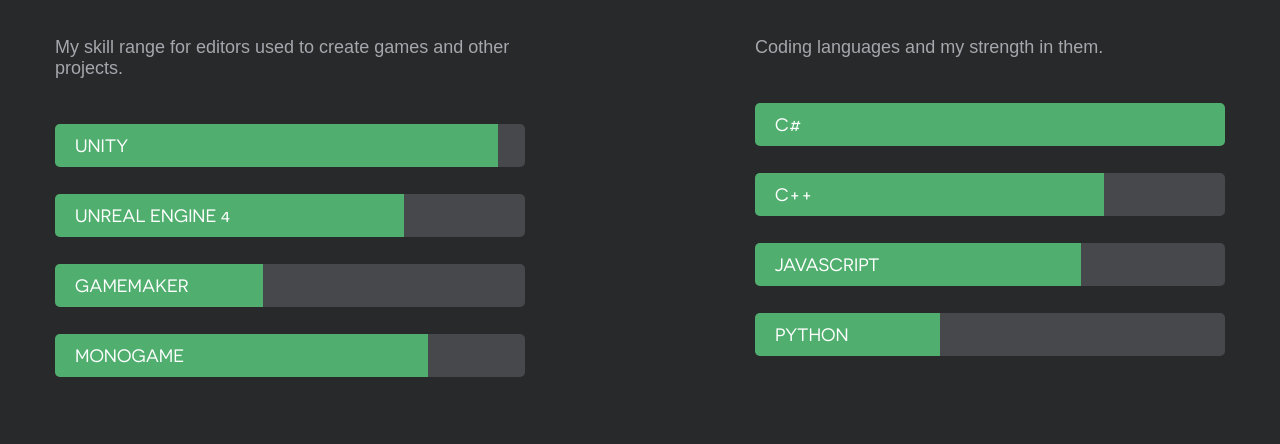
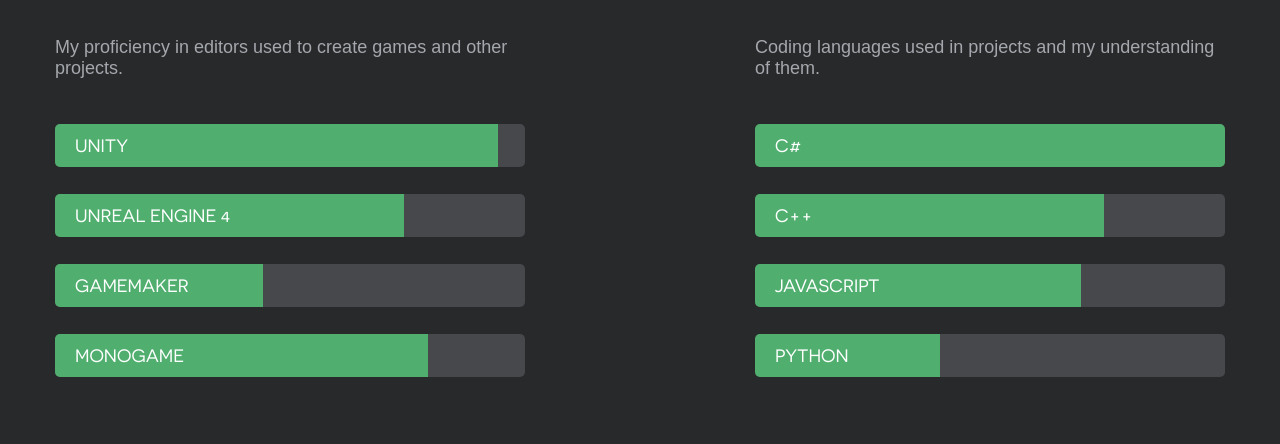
Before and after one commit to Yoshi32123/Yoshi32123.github.io, a plain HTML site: page myskills.html in a window 1280 px wide. Shown: the part 290-734 px from the top of the page. Drawn offline with nearby package versions, Linux system fonts and the light colour scheme.

Commit message:
Update myskills.html

```diff
--- a/myskills.html
+++ b/myskills.html
@@ -35,7 +35,7 @@
 				<div class="skills_holder">
 					<div class="column">
 						<h2>Editor skills:</h2>
-						<p>My skill range for editors used to create games and other projects.</p>
+						<p>My proficiency in editors used to create games and other projects.</p>
 						<ul class="progress">
 							<li><span class="photoshop">Unity</span></li>
 							<li><span class="illustrator">Unreal Engine 4</span></li>
@@ -45,7 +45,7 @@
 					</div>
 					<div class="column column-add">
 						<h2>Development  skills:</h2>
-						<p>Coding languages and my strength in them.</p>
+						<p>Coding languages used in projects and my understanding of them.</p>
 						<ul class="progress">
 							<li><span class="html">C#</span></li>
 							<li><span class="wordpress">C++</span></li>
```
